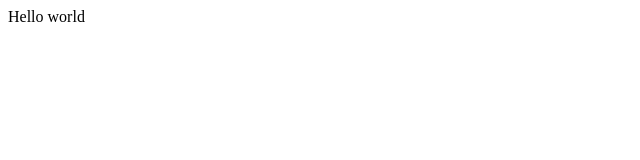
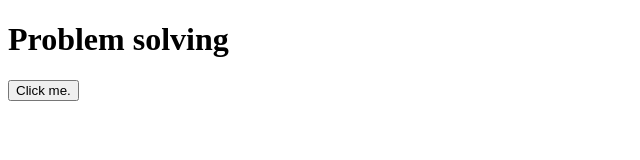
Before and after one commit to arifprog/fifth-assign, a plain HTML site: page index.html in a window 1280 px wide. Shown: the whole page, without its empty margins (0-640 px from the left). Drawn offline with Linux system fonts and the light colour scheme.

Commit message:
Seventh solution

```diff
--- a/index.html
+++ b/index.html
@@ -4,12 +4,17 @@
 <head>
   <meta charset="utf-8">
   <meta name="viewport" content="width=device-width">
-  <title>replit</title>
+  <title>js problems</title>
   <link href="style.css" rel="stylesheet" type="text/css" />
 </head>
 
 <body>
-  Hello world
+  <h1>Problem solving</h1>
+
+  <button onclick="alert('You are welcome')">Click me.</button>
+
+
+
   <script src="script.js"></script>
 </body>
 
```
Also changed, not shown: script.js (line endings or trailing spaces).
